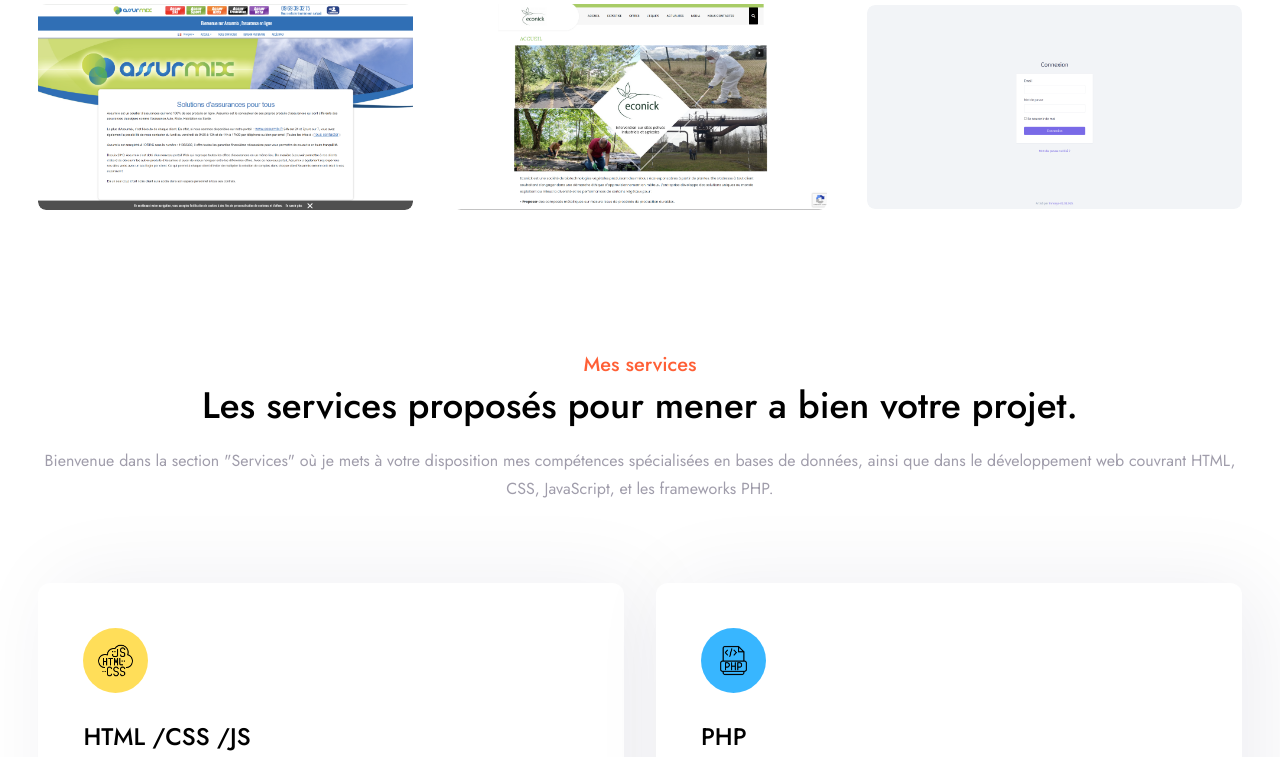
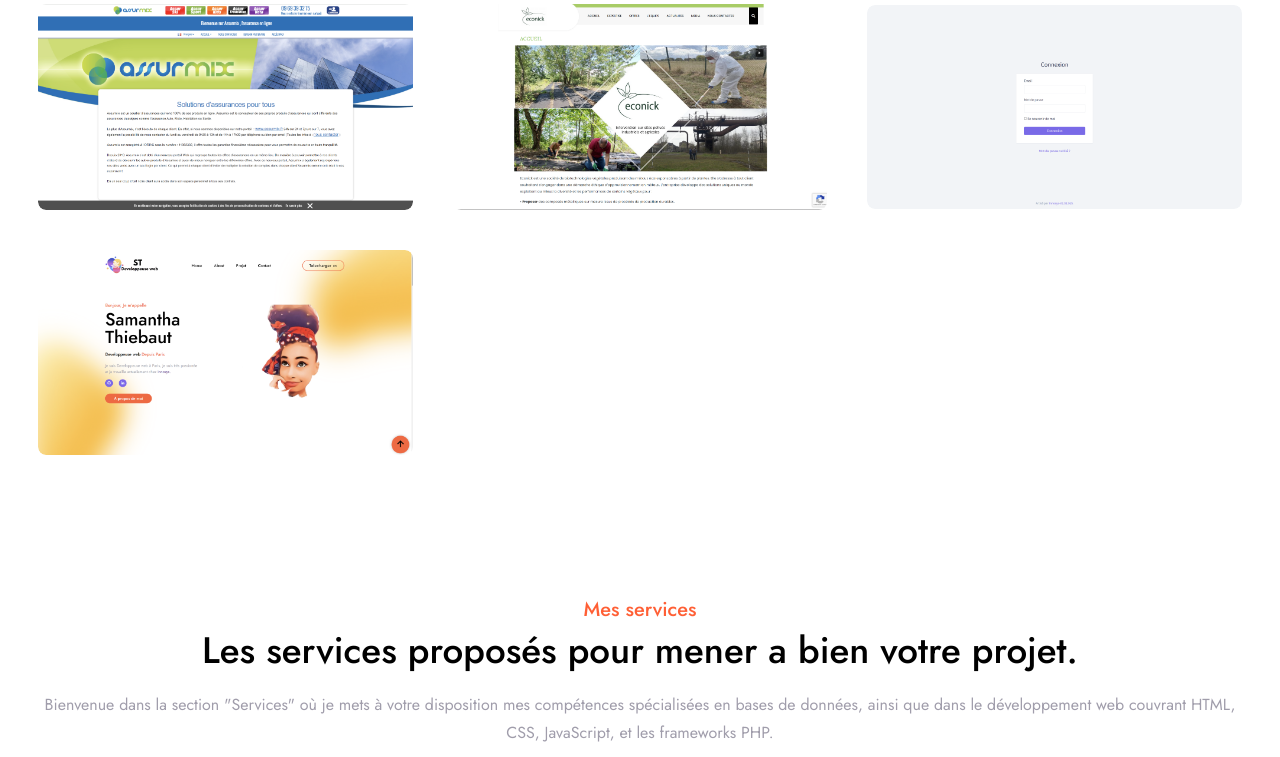
Before and after one commit to samantha-eva/portfolio, a PHP site: page / in a window 1280 px wide. Shown: the part 2348-3105 px from the top of the page. Run offline with PHP 8.4, Linux system fonts and the light colour scheme; a stand-in replaces the project's code that opens the database connection; some libraries are stand-ins or nearby versions.

Commit message:
Integrer projet portfolio

```diff
--- a/index.php
+++ b/index.php
@@ -130,8 +130,7 @@
             <div class="row-project">
                 <img class="img-projet" src="images/site_assurmix.png">
                 <div class="layer">
-                    <h5>Assurance</h5>
-                    <p>Lorem, ipsum dolor sit amet consectetur adipisicing elit.</p>
+                    <h5>Assurmix</h5>
                     <a href="https://www.assurmix.fr/"><i class='bx bx-link-external'></i></a>
                 </div>
             </div>
@@ -139,8 +138,7 @@
             <div class="row-project">
                 <img class="img-projet" src="images/site_econick.png">
                 <div class="layer">
-                    <h5>Environnement</h5>
-                    <p>Lorem, ipsum dolor sit amet consectetur adipisicing elit.</p>
+                    <h5>Econick</h5>
                     <a href="https://www.econick.fr/"><i class='bx bx-link-external'></i></a>
                 </div>
             </div>
@@ -148,8 +146,15 @@
             <div class="row-project">
                 <img class="img-projet" src="images/site_odc.png">
                 <div class="layer">
-                    <h5>Association</h5>
-                    <p>Lorem, ipsum dolor sit amet consectetur adipisicing elit.</p>
+                    <h5>Oeuvre des campagnes</h5>
+                    <a href="https://odc.innosys.fr/login"><i class='bx bx-link-external'></i></a>
+                </div>
+            </div>
+
+            <div class="row-project">
+                <img class="img-projet" src="images/site_portfolio.png">
+                <div class="layer">
+                    <h5>Portfolio</h5>
                     <a href="https://odc.innosys.fr/login"><i class='bx bx-link-external'></i></a>
                 </div>
             </div>
```
Also changed, not shown: images/site_portfolio.png (added).
